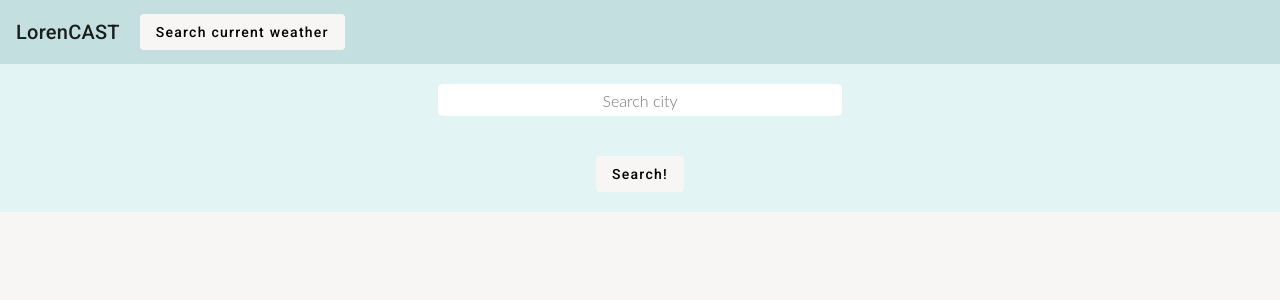
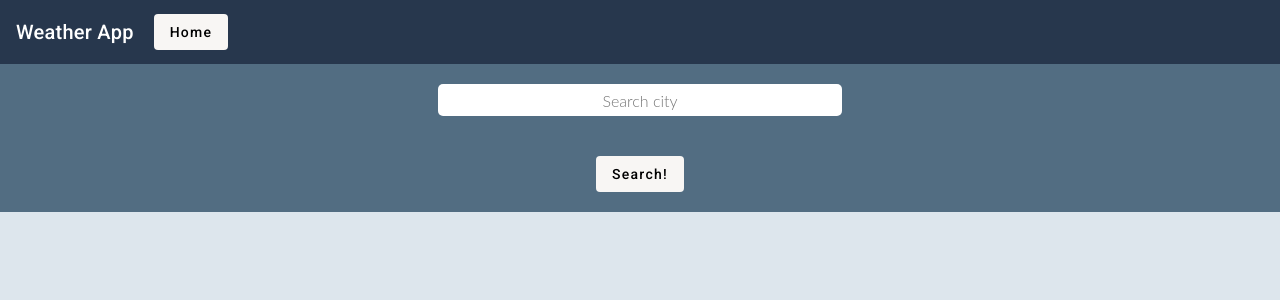
Before and after one commit to lorenclukas/Weather-App, an Angular app in the folder WeatherApp/: page / in a window 1280 px wide. Shown: the top 300 px of the page. Built offline with nearby package versions, Linux system fonts and the light colour scheme.

Commit message:
version 1.2

```diff
--- a/WeatherApp/src/app/app.component.html
+++ b/WeatherApp/src/app/app.component.html
@@ -1,7 +1,6 @@
 <mat-toolbar>
-  <h2>LorenCAST</h2>
-  <button mat-flat-button routerLink="">Search current weather</button>
-  <!-- <button mat-flat-button routerLink="/forecast">5 day forecast</button> -->
+  <h2>Weather App</h2>
+  <button mat-flat-button routerLink="">Home</button>
 </mat-toolbar>
 
 <router-outlet></router-outlet>
--- a/WeatherApp/src/app/app.component.scss
+++ b/WeatherApp/src/app/app.component.scss
@@ -1,10 +1,16 @@
 @import "../styles/styles.scss";
 
 .mat-toolbar {
-  background-color: #c4dfdf;
+  background-color: #27374d;
 
   .mdc-button {
     background-color: #f8f6f4;
     margin: 20px;
   }
+
+  h2 {
+    color: white;
+    align-self: center;
+    justify-self: center;
+  }
 }
--- a/WeatherApp/src/app/components/current-weather/current-weather.component.html
+++ b/WeatherApp/src/app/components/current-weather/current-weather.component.html
@@ -38,7 +38,14 @@
       <button mat-flat-button (click)="displayDetails()">
         {{ !details ? "Show details" : "Hide details" }}
       </button>
-      <button mat-flat-button>Hourly forecast</button>
+      <button
+        mat-flat-button
+        (click)="showHourlyForecast = !showHourlyForecast"
+      >
+        {{
+          !showHourlyForecast ? "Show hourly forecast" : "Hide hourly forecast"
+        }}
+      </button>
       <button mat-flat-button routerLink="/forecast">5 day forecast</button>
     </div>
     <div *ngIf="details" class="details">
@@ -52,5 +59,7 @@
       <div>Wind speed: {{ weatherData.current.wind_speed }} m/s</div>
     </div>
   </div>
-  <app-hourly-forecast></app-hourly-forecast>
+  <div *ngIf="showHourlyForecast">
+    <app-hourly-forecast [forecastData]="weatherData"></app-hourly-forecast>
+  </div>
 </div>
--- a/WeatherApp/src/app/components/current-weather/current-weather.component.scss
+++ b/WeatherApp/src/app/components/current-weather/current-weather.component.scss
@@ -1,12 +1,13 @@
 @import "../../../styles/styles.scss";
 
 .container {
-  background-color: #d2e9e9;
+  background-color: #9db2bf;
   padding: 20px;
   border-radius: 5px;
   display: flex;
   flex-direction: column;
   width: 50%;
+  min-width: fit-content;
 
   margin: auto;
   margin-top: 30px;
@@ -14,7 +15,7 @@
 
   .main {
     display: flex;
-    justify-content: space-between;
+    justify-content: space-around;
 
     .left-part {
       display: flex;
@@ -49,8 +50,8 @@
       align-items: center;
 
       .right-part img {
-        height: 80px;
-        width: 80px;
+        height: 100px;
+        width: 100px;
       }
 
       .temperature {
@@ -78,7 +79,7 @@ form {
   align-items: center;
   display: flex;
   flex-direction: column;
-  background-color: #e3f4f4;
+  background-color: #526d82;
 
   input {
     border: none;
--- a/WeatherApp/src/app/components/current-weather/current-weather.component.ts
+++ b/WeatherApp/src/app/components/current-weather/current-weather.component.ts
@@ -12,6 +12,7 @@ export class CurrentWeatherComponent {
   weatherData: any = null;
   cityData: any = null;
   details: boolean = false;
+  showHourlyForecast: boolean = false;
 
   constructor(
     private weatherService: WeatherService,
--- a/WeatherApp/src/app/components/forecast/forecast.component.scss
+++ b/WeatherApp/src/app/components/forecast/forecast.component.scss
@@ -1,8 +1,9 @@
 .tile {
-  background-color: #d2e9e9;
+  background-color: #27374d;
   border-radius: 5px;
   margin: 20px;
-  box-shadow: rgba(0, 0, 0, 0.1) 0px 4px 12px;
+  color: white;
+
   width: 150px;
   display: flex;
   flex-direction: column;
@@ -15,7 +16,6 @@
 
 .tile:hover {
   transition: 0.5s;
-  box-shadow: rgb(38, 57, 77) 0px 20px 30px -10px;
 }
 
 .container {
@@ -49,7 +49,7 @@ img {
 }
 
 h3 {
-  background-color: #e3f4f4;
+  background-color: #526d82;
   font-family: "Lato", sans-serif;
   font-weight: 300;
   font-size: 14px;
--- a/WeatherApp/src/app/components/hourly-forecast/hourly-forecast.component.html
+++ b/WeatherApp/src/app/components/hourly-forecast/hourly-forecast.component.html
@@ -9,9 +9,7 @@
           forecast.weather[0].icon
         }}@2x.png"
       />
-      <div class="temperature">
-        {{ forecast.temp.max | number : "1.0-0" }}°C
-      </div>
+      <div class="temperature">{{ forecast.temp | number : "1.0-0" }}°C</div>
       <div class="weather">{{ forecast.weather[0].description }}</div>
     </div>
   </div>
--- a/WeatherApp/src/app/components/hourly-forecast/hourly-forecast.component.scss
+++ b/WeatherApp/src/app/components/hourly-forecast/hourly-forecast.component.scss
@@ -1,5 +1,5 @@
 .tile {
-  background-color: #d2e9e9;
+  background-color: #27374d;
   border-radius: 5px;
   margin: 20px;
   box-shadow: rgba(0, 0, 0, 0.1) 0px 4px 12px;
@@ -11,6 +11,7 @@
   padding: 10px;
   height: 250px;
   transition: 0.5s;
+  color: white;
 }
 
 .tile:hover {
--- a/WeatherApp/src/app/components/hourly-forecast/hourly-forecast.component.ts
+++ b/WeatherApp/src/app/components/hourly-forecast/hourly-forecast.component.ts
@@ -1,5 +1,4 @@
-import { Component, OnInit } from '@angular/core';
-import { WeatherDataService } from 'src/app/services/weather-data/weather-data.service';
+import { Component, Input, OnInit } from '@angular/core';
 
 @Component({
   selector: 'app-hourly-forecast',
@@ -8,15 +7,12 @@ import { WeatherDataService } from 'src/app/services/weather-data/weather-data.s
 })
 export class HourlyForecastComponent {
   forecast24Hours: any = null;
-  forecastData: any;
+  @Input() forecastData: any;
 
-  constructor(private weatherDataService: WeatherDataService) {}
+  constructor() {}
 
   ngOnInit() {
-    this.forecast24Hours = this.weatherDataService
-      .getWeatherData()
-      .hourly.slice(1, 6);
+    this.forecast24Hours = this.forecastData.hourly.slice(1, 6);
     console.log(this.forecast24Hours);
-    this.forecastData = this.weatherDataService.getWeatherData();
   }
 }
--- a/WeatherApp/src/styles.scss
+++ b/WeatherApp/src/styles.scss
@@ -8,5 +8,5 @@ body {
 body {
   margin: 0;
   font-family: Roboto, "Helvetica Neue", sans-serif;
-  background-color: #f8f6f4;
+  background-color: #dde6ed;
 }
```
